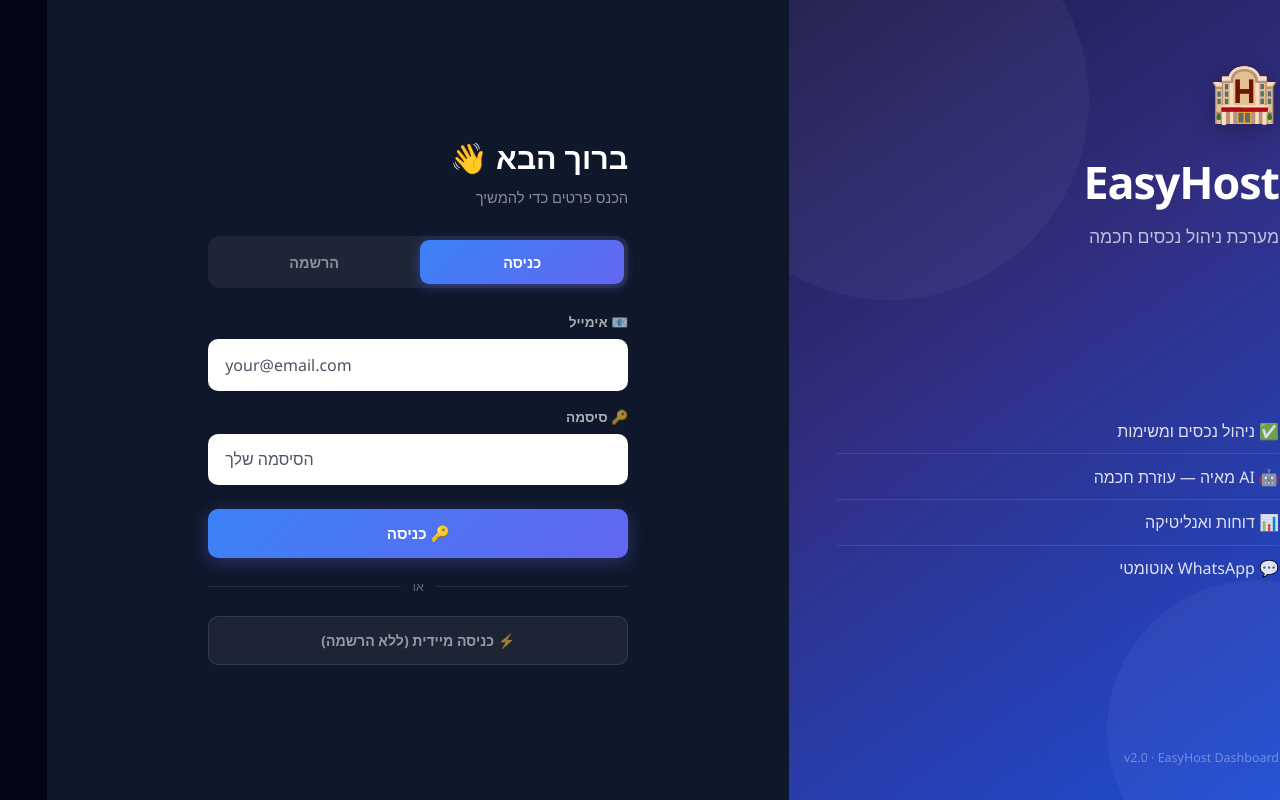
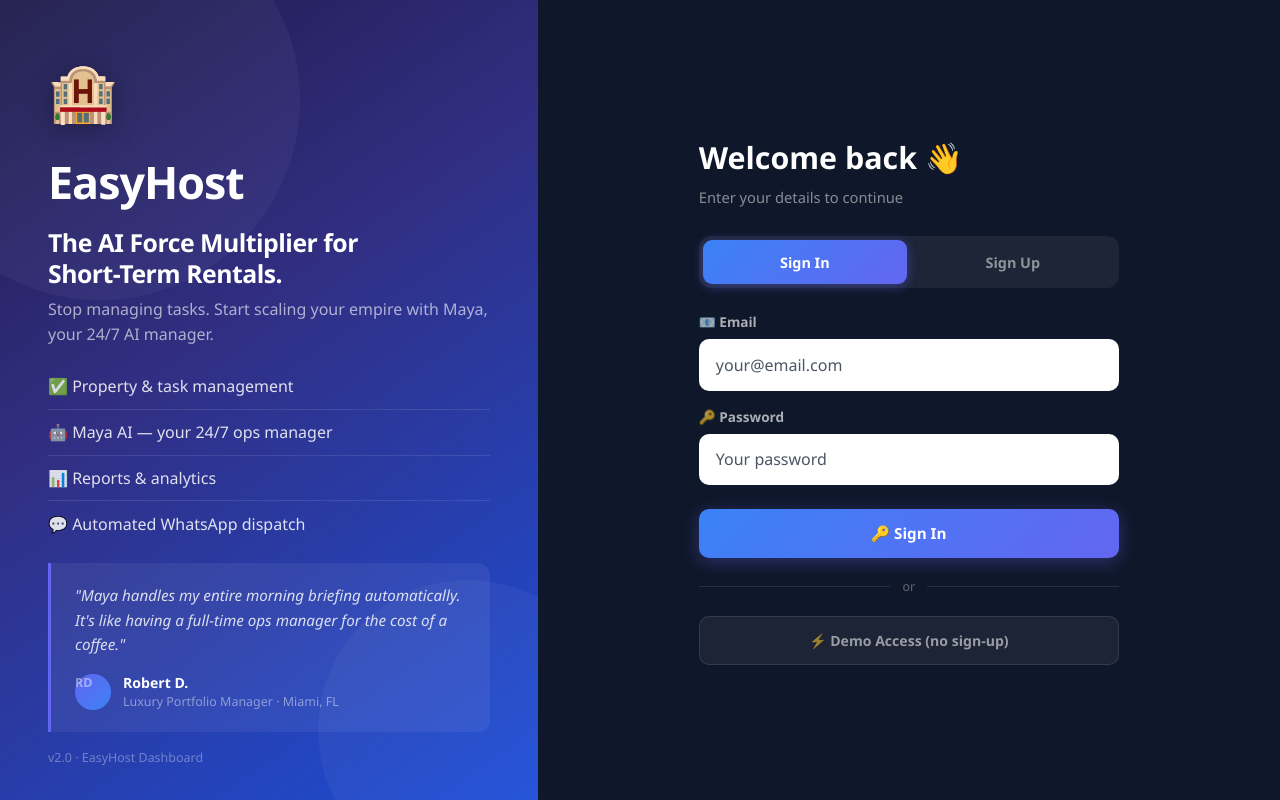
Before and after one commit to levikobi40-design/easyhost, a React (Create React App) app: page / in a window 1280 px wide. Built offline with nearby package versions, Linux system fonts and the light colour scheme; no server answers.

Commit message:
feat: US market rebrand — English default, USD currency, new landing hero + testimonial, Maya speaks English
Made-with: Cursor

```diff
--- a/src/components/auth/Login.css
+++ b/src/components/auth/Login.css
@@ -8,8 +8,8 @@
 .lp-wrap {
   min-height: 100vh;
   display: flex;
-  font-family: 'Segoe UI', 'Arial Hebrew', 'Arial', sans-serif;
-  direction: rtl;
+  font-family: 'Segoe UI', 'Inter', 'Arial', sans-serif;
+  direction: ltr;
   background: #0f172a;
 }
 
@@ -62,11 +62,21 @@
   color: #fff;
   letter-spacing: -1px;
 }
+.lp-brand-headline {
+  margin: 0.75rem 0 0.5rem;
+  font-size: 1.55rem;
+  font-weight: 800;
+  color: #fff;
+  line-height: 1.25;
+  letter-spacing: -0.5px;
+}
+
 .lp-brand-tagline {
   margin: 0;
-  font-size: 1.1rem;
-  color: rgba(255,255,255,0.7);
+  font-size: 1rem;
+  color: rgba(255,255,255,0.62);
   font-weight: 400;
+  line-height: 1.55;
 }
 
 .lp-features {
@@ -84,6 +94,58 @@
   font-weight: 500;
 }
 .lp-feature-item:last-child { border-bottom: none; }
+
+/* ── Testimonial ──────────────────────────────────────────── */
+.lp-testimonial {
+  margin: 0;
+  padding: 1.25rem 1.5rem;
+  background: rgba(255,255,255,0.06);
+  border-left: 3px solid #6366f1;
+  border-radius: 0 12px 12px 0;
+  position: relative;
+  z-index: 1;
+}
+
+.lp-testimonial-quote {
+  margin: 0 0 1rem;
+  font-size: 0.95rem;
+  color: rgba(255,255,255,0.82);
+  line-height: 1.6;
+  font-style: italic;
+}
+
+.lp-testimonial-author {
+  display: flex;
+  align-items: center;
+  gap: 0.75rem;
+}
+
+.lp-testimonial-avatar {
+  width: 36px;
+  height: 36px;
+  border-radius: 50%;
+  background: linear-gradient(135deg, #6366f1, #3b82f6);
+  display: flex;
+  align-items: center;
+  justify-content: center;
+  font-size: 0.75rem;
+  font-weight: 700;
+  color: #fff;
+  flex-shrink: 0;
+}
+
+.lp-testimonial-author strong {
+  display: block;
+  font-size: 0.88rem;
+  color: #fff;
+  font-weight: 600;
+}
+
+.lp-testimonial-author span {
+  display: block;
+  font-size: 0.78rem;
+  color: rgba(255,255,255,0.45);
+}
 
 .lp-left-footer {
   font-size: 0.78rem;
@@ -142,7 +204,6 @@
   border-radius: 9px;
   cursor: pointer;
   transition: all 0.2s;
-  direction: rtl;
 }
 .lp-tab.active {
   background: linear-gradient(135deg, #3b82f6, #6366f1);
@@ -205,7 +266,6 @@
   border-radius: 10px;
   cursor: pointer;
   transition: all 0.2s;
-  direction: rtl;
 }
 .lp-btn:disabled { opacity: 0.6; cursor: not-allowed; }
 .lp-btn--wide { width: 100%; }
--- a/src/components/auth/LoginPage.js
+++ b/src/components/auth/LoginPage.js
@@ -57,8 +57,8 @@ export default function LoginPage() {
   const handleLogin = async (e) => {
     e.preventDefault();
     setError('');
-    if (!email.trim()) { setError('נא להזין אימייל'); return; }
-    if (!password)     { setError('נא להזין סיסמה'); return; }
+    if (!email.trim()) { setError('Please enter your email.'); return; }
+    if (!password)     { setError('Please enter your password.'); return; }
     setLoading(true);
     try {
       const data = await loginAuth(email.trim().toLowerCase(), password);
@@ -66,11 +66,11 @@ export default function LoginPage() {
     } catch (err) {
       const msg = err?.message || '';
       if (msg.includes('Invalid') || msg.includes('401')) {
-        setError('אימייל או סיסמה שגויים. נסה שוב.');
+        setError('Incorrect email or password. Please try again.');
       } else if (msg.includes('fetch') || msg.includes('Failed') || msg.includes('network')) {
-        setError('לא ניתן להתחבר לשרת. וודא ש-Python רץ.');
+        setError('Cannot reach the server. Make sure the backend is running.');
       } else {
-        setError(msg || 'שגיאת כניסה');
+        setError(msg || 'Sign-in error. Please try again.');
       }
     } finally {
       setLoading(false);
@@ -81,33 +81,30 @@ export default function LoginPage() {
   const handleRegister = async (e) => {
     e.preventDefault();
     setError('');
-    if (!email.trim())       { setError('נא להזין אימייל'); return; }
-    if (password.length < 6) { setError('הסיסמה חייבת לפחות 6 תווים'); return; }
-    if (password !== confirmPw) { setError('הסיסמאות אינן תואמות'); return; }
+    if (!email.trim())       { setError('Please enter your email.'); return; }
+    if (password.length < 6) { setError('Password must be at least 6 characters.'); return; }
+    if (password !== confirmPw) { setError('Passwords do not match.'); return; }
     setLoading(true);
     try {
       const data = await registerAuth(email.trim().toLowerCase(), password);
-      // Save credentials for display
       setSavedEmail(email.trim().toLowerCase());
       setSavedPassword(password);
-      // Apply auth immediately
       applyAuth(data.token, data.tenant_id, data.role, setAuthToken, setActiveTenantId, setRole);
       setView('success');
     } catch (err) {
       const msg = err?.message || '';
       if (msg.includes('already') || msg.includes('409')) {
-        // Auto-try login
         try {
           const data = await loginAuth(email.trim().toLowerCase(), password);
           applyAuth(data.token, data.tenant_id, data.role, setAuthToken, setActiveTenantId, setRole);
         } catch {
-          setError('האימייל כבר רשום. עבור ל"כניסה" ונסה שוב.');
+          setError('This email is already registered. Switch to Sign In and try again.');
           setView('login');
         }
       } else if (msg.includes('fetch') || msg.includes('Failed')) {
-        setError('לא ניתן להגיע לשרת. וודא ש-Python רץ.');
+        setError('Cannot reach the server. Make sure the backend is running.');
       } else {
-        setError(msg || 'שגיאת הרשמה');
+        setError(msg || 'Registration error. Please try again.');
       }
     } finally {
       setLoading(false);
@@ -134,13 +131,35 @@ export default function LoginPage() {
         <div className="lp-brand">
           <div className="lp-brand-icon">🏨</div>
           <h1 className="lp-brand-name">EasyHost</h1>
-          <p className="lp-brand-tagline">מערכת ניהול נכסים חכמה</p>
+          <p className="lp-brand-headline">The AI Force Multiplier for<br />Short-Term Rentals.</p>
+          <p className="lp-brand-tagline">Stop managing tasks. Start scaling your empire with Maya, your 24/7 AI manager.</p>
         </div>
+
         <ul className="lp-features">
-          {['✅ ניהול נכסים ומשימות', '🤖 AI מאיה — עוזרת חכמה', '📊 דוחות ואנליטיקה', '💬 WhatsApp אוטומטי'].map(f => (
-            <li key={f} className="lp-feature-item">{f}</li>
+          {[
+            '✅ Property &amp; task management',
+            '🤖 Maya AI — your 24/7 ops manager',
+            '📊 Reports &amp; analytics',
+            '💬 Automated WhatsApp dispatch',
+          ].map(f => (
+            <li key={f} className="lp-feature-item" dangerouslySetInnerHTML={{ __html: f }} />
           ))}
         </ul>
+
+        {/* Testimonial */}
+        <blockquote className="lp-testimonial">
+          <p className="lp-testimonial-quote">
+            "Maya handles my entire morning briefing automatically. It's like having a full-time ops manager for the cost of a coffee."
+          </p>
+          <footer className="lp-testimonial-author">
+            <span className="lp-testimonial-avatar">RD</span>
+            <div>
+              <strong>Robert D.</strong>
+              <span>Luxury Portfolio Manager · Miami, FL</span>
+            </div>
+          </footer>
+        </blockquote>
+
         <div className="lp-left-footer">v2.0 · EasyHost Dashboard</div>
       </div>
 
@@ -152,30 +171,30 @@ export default function LoginPage() {
           {view === 'success' && (
             <div className="lp-success-wrap">
               <div className="lp-success-icon">🎉</div>
-              <h2 className="lp-success-title">ההרשמה הצליחה!</h2>
-              <p className="lp-success-sub">שמור את פרטי הכניסה שלך:</p>
+              <h2 className="lp-success-title">You're in!</h2>
+              <p className="lp-success-sub">Save your login credentials:</p>
 
               <div className="lp-cred-card">
                 <div className="lp-cred-row">
-                  <span className="lp-cred-label">📧 אימייל</span>
+                  <span className="lp-cred-label">📧 Email</span>
                   <span className="lp-cred-val">{savedEmail}</span>
-                  <button className="lp-copy-btn" onClick={() => copyToClipboard(savedEmail, 'email')}>
+                  <button className="lp-copy-btn" onClick={() => copyToClipboard(savedEmail, 'email')} aria-label="Copy email">
                     {copied === 'email' ? '✅' : '📋'}
                   </button>
                 </div>
                 <div className="lp-cred-row">
-                  <span className="lp-cred-label">🔑 סיסמה</span>
+                  <span className="lp-cred-label">🔑 Password</span>
                   <span className="lp-cred-val">{savedPassword}</span>
-                  <button className="lp-copy-btn" onClick={() => copyToClipboard(savedPassword, 'pw')}>
+                  <button className="lp-copy-btn" onClick={() => copyToClipboard(savedPassword, 'pw')} aria-label="Copy password">
                     {copied === 'pw' ? '✅' : '📋'}
                   </button>
                 </div>
               </div>
 
-              <p className="lp-success-note">⚠️ שמור את הפרטים האלו — לא ניתן לשחזר סיסמה</p>
+              <p className="lp-success-note">⚠️ Store these credentials — passwords cannot be recovered.</p>
 
               <button className="lp-btn lp-btn--primary lp-btn--wide" onClick={handleEnterDashboard}>
-                🚀 כנס לדאשבורד עכשיו
+                🚀 Enter Dashboard
               </button>
             </div>
           )}
@@ -185,27 +204,27 @@ export default function LoginPage() {
             <>
               <div className="lp-form-header">
                 <h2 className="lp-form-title">
-                  {view === 'login' ? 'ברוך הבא 👋' : 'צור חשבון חדש ✨'}
+                  {view === 'login' ? 'Welcome back 👋' : 'Create your account ✨'}
                 </h2>
                 <p className="lp-form-sub">
-                  {view === 'login' ? 'הכנס פרטים כדי להמשיך' : 'הרשמה מהירה וחינמית'}
+                  {view === 'login' ? 'Enter your details to continue' : 'Free to start — no credit card required'}
                 </p>
               </div>
 
               {/* Tab switcher */}
               <div className="lp-tabs">
                 <button className={`lp-tab ${view === 'login' ? 'active' : ''}`} onClick={() => { setView('login'); setError(''); }}>
-                  כניסה
+                  Sign In
                 </button>
                 <button className={`lp-tab ${view === 'register' ? 'active' : ''}`} onClick={() => { setView('register'); setError(''); }}>
-                  הרשמה
+                  Sign Up
                 </button>
               </div>
 
               {/* Form */}
               <form onSubmit={view === 'login' ? handleLogin : handleRegister} noValidate>
                 <div className="lp-field">
-                  <label className="lp-label">📧 אימייל</label>
+                  <label className="lp-label">📧 Email</label>
                   <input
                     className="lp-input"
                     type="email"
@@ -218,11 +237,11 @@ export default function LoginPage() {
                 </div>
 
                 <div className="lp-field">
-                  <label className="lp-label">🔑 סיסמה</label>
+                  <label className="lp-label">🔑 Password</label>
                   <input
                     className="lp-input"
                     type="password"
-                    placeholder={view === 'register' ? 'לפחות 6 תווים' : 'הסיסמה שלך'}
+                    placeholder={view === 'register' ? 'At least 6 characters' : 'Your password'}
                     value={password}
                     onChange={e => setPassword(e.target.value)}
                     dir="ltr"
@@ -232,11 +251,11 @@ export default function LoginPage() {
 
                 {view === 'register' && (
                   <div className="lp-field">
-                    <label className="lp-label">🔑 אימות סיסמה</label>
+                    <label className="lp-label">🔑 Confirm Password</label>
                     <input
                       className="lp-input"
                       type="password"
-                      placeholder="חזור על הסיסמה"
+                      placeholder="Repeat your password"
                       value={confirmPw}
                       onChange={e => setConfirmPw(e.target.value)}
                       dir="ltr"
@@ -253,21 +272,21 @@ export default function LoginPage() {
 
                 <button type="submit" className="lp-btn lp-btn--primary lp-btn--wide" disabled={loading}>
                   {loading
-                    ? <span className="lp-spinner">⏳ מעבד...</span>
-                    : view === 'login' ? '🔑 כניסה' : '✅ הרשמה וכניסה'}
+                    ? <span className="lp-spinner">⏳ Processing…</span>
+                    : view === 'login' ? '🔑 Sign In' : '✅ Create Account'}
                 </button>
               </form>
 
               {/* Divider */}
-              <div className="lp-divider"><span>או</span></div>
+              <div className="lp-divider"><span>or</span></div>
 
               {/* Quick access */}
               <button
                 className="lp-btn lp-btn--ghost lp-btn--wide"
                 onClick={handleDevLogin}
-                title="כניסה מיידית ללא שרת"
+                title="Instant access without registration"
               >
-                ⚡ כניסה מיידית (ללא הרשמה)
+                ⚡ Demo Access (no sign-up)
               </button>
             </>
           )}
--- a/src/components/dashboard/EnterpriseDashboard.js
+++ b/src/components/dashboard/EnterpriseDashboard.js
@@ -178,7 +178,7 @@ const EnterpriseDashboard = () => {
               {property?.title || '—'}
             </div>
             <div style={{ fontSize: '0.875rem', color: '#6b7280' }}>
-              Est. Revenue: ₪{(property?.estRevenue || 0).toLocaleString()}/month
+              Est. Revenue: ${(property?.estRevenue || 0).toLocaleString()}/month
             </div>
           </div>
         </div>
--- a/src/components/dashboard/PropertiesDashboard.js
+++ b/src/components/dashboard/PropertiesDashboard.js
@@ -93,7 +93,7 @@ const PropertyCard = ({ property, onDelete, onEdit, onManage, imageRefreshKey =
       <div className="p-4">
         <div className="flex justify-between items-start gap-2 mb-1">
           <h3 className="property-card-title text-base font-bold text-gray-900 flex-1">{property.name}</h3>
-          <span className="text-gray-900 font-bold shrink-0">₪{property.price}<span className="text-gray-500 font-normal text-sm"> / לילה</span></span>
+          <span className="text-gray-900 font-bold shrink-0">${property.price}<span className="text-gray-500 font-normal text-sm"> / night</span></span>
         </div>
         <div className="flex items-center gap-2 text-gray-500 text-xs mb-3">
           <Users size={12} />
--- a/src/components/dashboard/PropertySuitesView.js
+++ b/src/components/dashboard/PropertySuitesView.js
@@ -35,8 +35,8 @@ export default function PropertySuitesView({ suites, onAddSuite }) {
               </div>
 
               <div className="text-left">
-                <span className="text-xl font-black text-gray-900">₪{suite.price ?? parsePrice(suite.description)}</span>
-                <p className="text-[10px] text-gray-400 font-bold uppercase">ללילה</p>
+                <span className="text-xl font-black text-gray-900">${suite.price ?? parsePrice(suite.description)}</span>
+                <p className="text-[10px] text-gray-400 font-bold uppercase">/ night</p>
               </div>
             </div>
           ))
--- a/src/i18n.js
+++ b/src/i18n.js
@@ -10,7 +10,7 @@ i18n.use(initReactI18next).init({
     he: { translation: he },
     el: { translation: el },
   },
-  lng: 'he',
+  lng: 'en',
   fallbackLng: 'en',
   interpolation: {
     escapeValue: false,
--- a/src/locales/en.json
+++ b/src/locales/en.json
@@ -105,7 +105,7 @@
     "managementStaff": "Management & Staff",
     "assignCleaner": "Assign Cleaner",
     "cleaningScheduled": "Cleaning Scheduled",
-    "smartAiTip": "This property can save ₪350/week using automated checkout alerts",
+    "smartAiTip": "This property can save $350/week using automated checkout alerts",
     "mayaTeam": "Maya Command Center",
     "leadFinder": "Lead Finder",
     "outreach": "Outreach",
@@ -439,7 +439,7 @@
     "import": "Import",
     "importFallbackName": "Imported Listing",
     "importedFrom": "Imported from {{source}}",
-    "importedDetails": "{{guests}} guests • ₪{{price}} • {{source}}",
+    "importedDetails": "{{guests}} guests • ${{price}} • {{source}}",
     "addManual": "+ Add manually",
     "roomNamePlaceholder": "Room number / name (e.g. Room 3)",
     "roomDescriptionPlaceholder": "Description (optional)",
--- a/src/services/api.js
+++ b/src/services/api.js
@@ -1182,7 +1182,7 @@ export const getDashboardSummary = async () => {
     return await response.json();
   } catch (error) {
     console.error('Error fetching dashboard summary:', error);
-    return { revenue: '0₪', active_tasks_count: 0, upcoming: [], status: 'Unavailable' };
+    return { revenue: '$0', active_tasks_count: 0, upcoming: [], status: 'Unavailable' };
   }
 };
 
@@ -1228,7 +1228,7 @@ export const getFinancialSummary = async () => {
     return await response.json();
   } catch (error) {
     console.error('Error fetching financial summary:', error);
-    return { avg_ltv: '₪0', conversion_rate: '0%', projected_revenue: '₪0' };
+    return { avg_ltv: '$0', conversion_rate: '0%', projected_revenue: '$0' };
   }
 };
 
--- a/src/store/useStore.js
+++ b/src/store/useStore.js
@@ -33,7 +33,7 @@ export const useStore = create(
       setStaffProfile: (profile) => set({ staffProfile: profile }),
 
       // Language
-      lang: 'he',
+      lang: 'en',
       setLang: (lang) => {
         const market = get().market === 'IL' ? 'IL' : 'US';
         const allowed = market === 'IL' ? ['he', 'th', 'hi'] : ['en', 'he', 'es'];
```
Also changed, not shown: src/components/crm/LeadsCRM.js (+7 -7 lines), src/components/dashboard/PropertyCreatorModal.js (+8 -8 lines), 1 other file (tests, documents, lock files or other folders).
